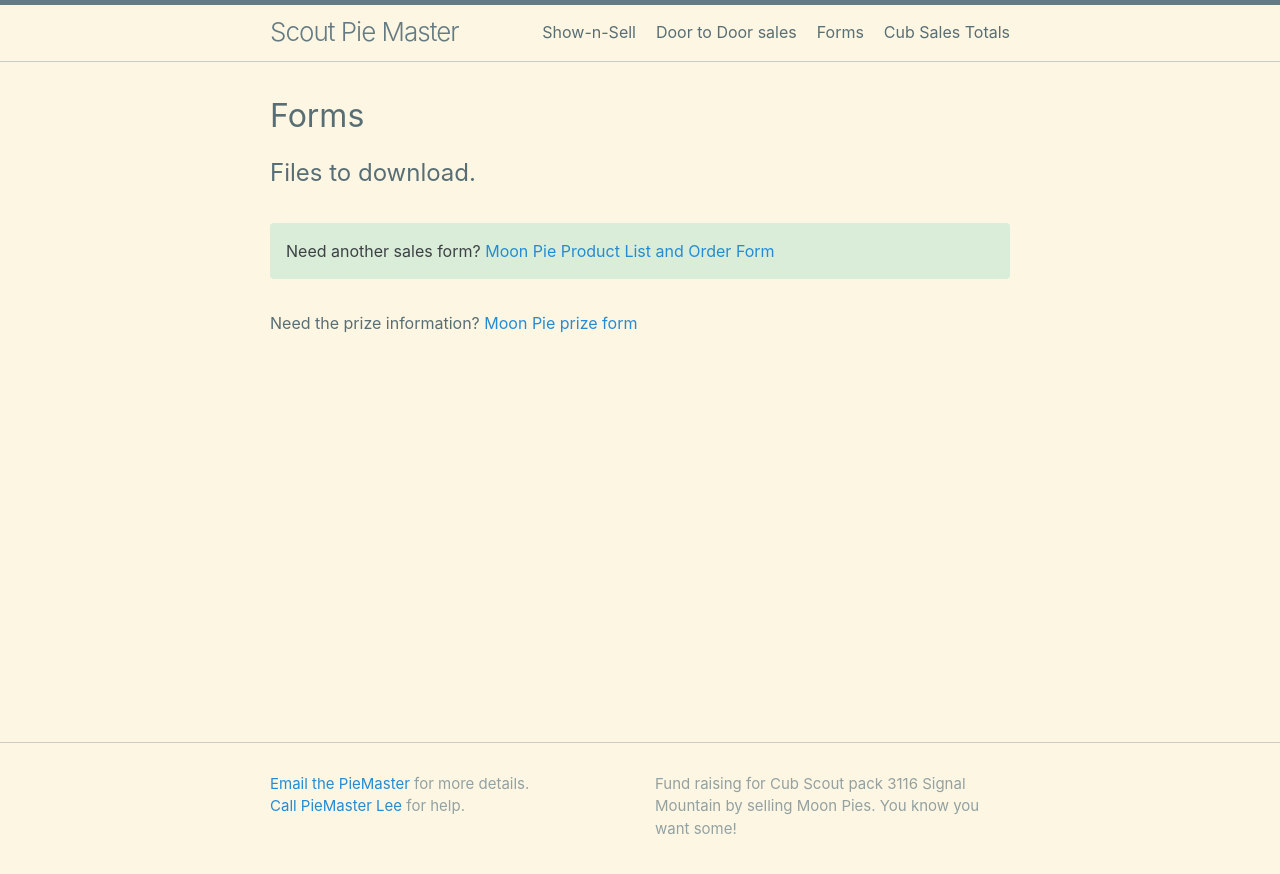
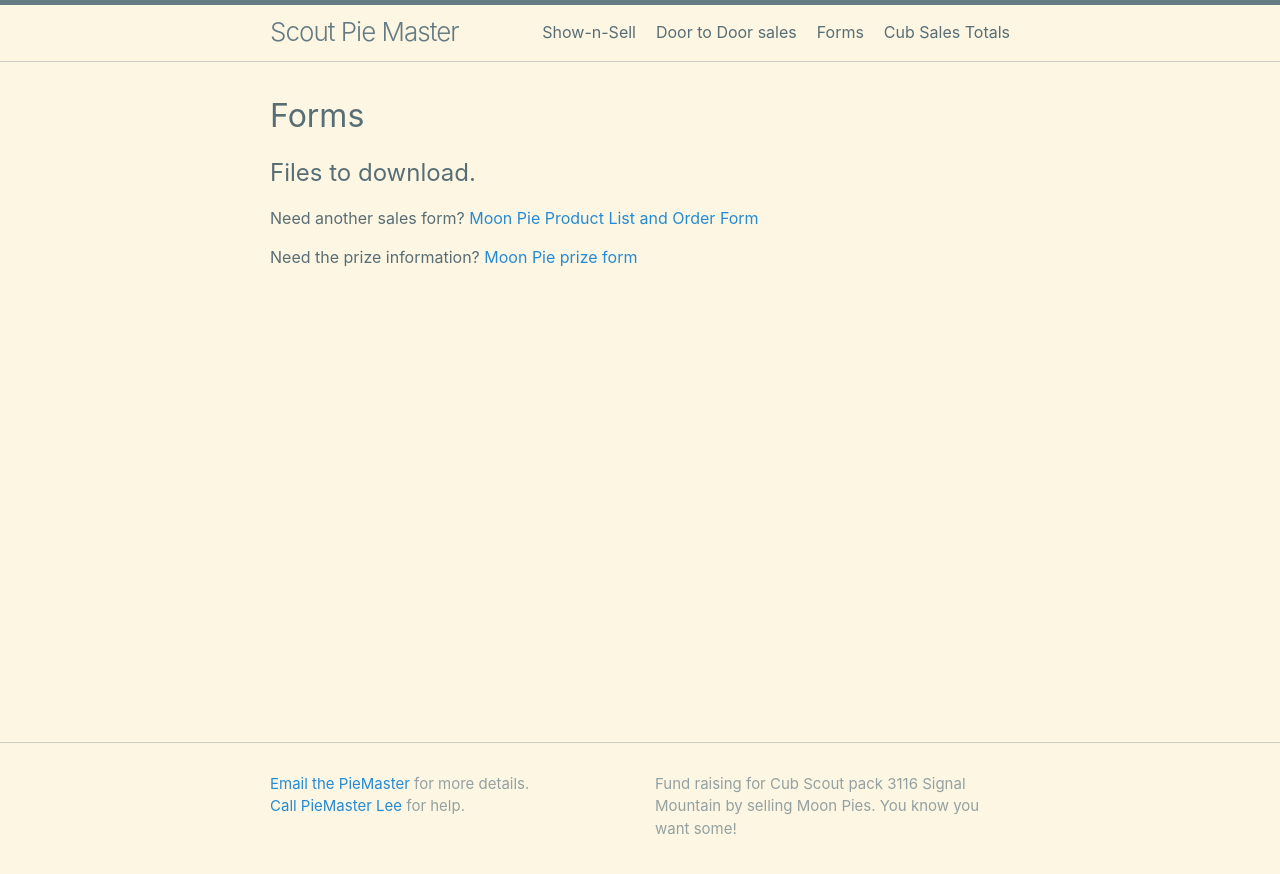
Before and after one commit to CodeJourneymen/scoutpiemaster, a Jekyll site: the page built from forms.md, in a window 1280 px wide. Shown: the top 874 px of the page. Built offline with Jekyll 4.4.1, drawn with Linux system fonts in a browser that asks for light colours.

Commit message:
fix bad notification coloring
Signed-off-by: Lee Walker <lee@codejourneymen.com>

```diff
--- a/forms.md
+++ b/forms.md
@@ -6,8 +6,6 @@ permalink: /forms/
 
 ## Files to download.
 
-{: .notice--success }
-
 Need another sales form?
 [Moon Pie Product List and Order Form](/files/2022_MoonPie_Scout_Order_Form.pdf)
 
```
